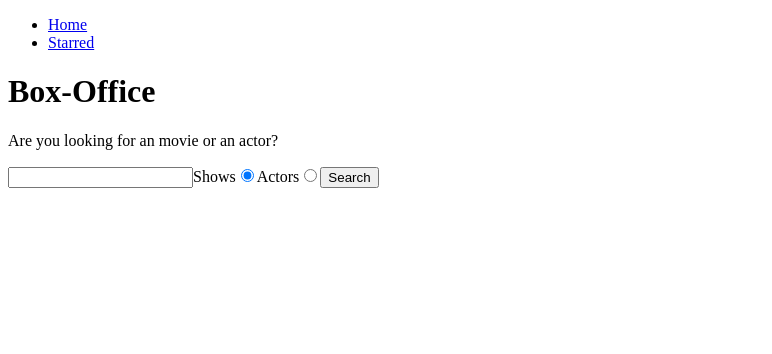
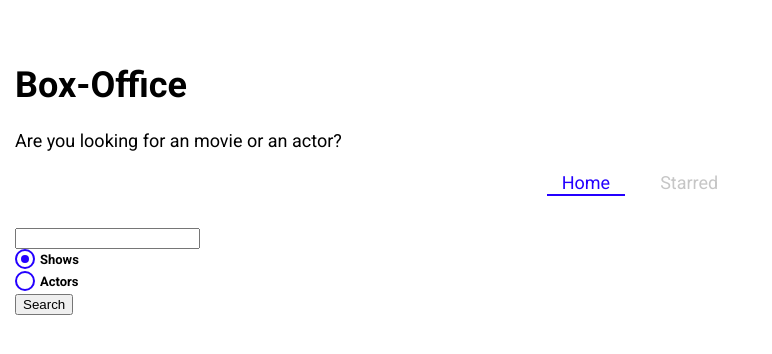
Before and after one commit to gopala142002/Box-Office, a React (Create React App) app: page / in a window 1280 px wide. Shown: the top 354 px of the page, without its empty margins (0-772 px from the left). Built offline with nearby package versions, Linux system fonts and the light colour scheme.

Commit message:
Installed styled components. Create global theme with sc. created custom radio. used Navlink from react-router to style active link

```diff
--- a/package.json
+++ b/package.json
@@ -11,6 +11,7 @@
     "react-dom": "^18.2.0",
     "react-router-dom": "^6.15.0",
     "react-scripts": "5.0.1",
+    "styled-components": "^6.0.7",
     "web-vitals": "^2.1.4",
     "workbox-background-sync": "^6.6.0",
     "workbox-broadcast-update": "^6.6.0",
--- a/public/index.html
+++ b/public/index.html
@@ -8,7 +8,11 @@
     <meta name="description" content="Web site created using create-react-app" />
     <link rel="apple-touch-icon" href="%PUBLIC_URL%/logo192.png" />
     <link rel="manifest" href="%PUBLIC_URL%/manifest.json" />
-    <title>Box-office</title>
+    <link
+    href="https://fonts.googleapis.com/css?family=Roboto:300,400,700,&display=swap"
+    rel="stylesheet"
+    />
+<title>Box Office</title>
   </head>
   <body>
     <div id="root"></div>
--- a/src/App.js
+++ b/src/App.js
@@ -1,15 +1,18 @@
 import { BrowserRouter, Routes, Route } from "react-router-dom";
 import Home from "./pages/Home";
 // import Contact from './pages/Contact';
+// import { ThemeProvider } from "styled-components";
 import Starred from "./pages/Starred";
 import MainLayout from "./components/MainLayout";
 import Show from "./pages/Show";
 import {QueryClient,QueryClientProvider} from '@tanstack/react-query'
 const queryClient = new QueryClient();
+import {GlobalTheme} from './theme'
 const App = () => {
   return (
     <>
     <QueryClientProvider client={queryClient}>
+      <GlobalTheme>
         <BrowserRouter>
           {/* <MainLayout /> */}
           <Routes>
@@ -29,6 +32,7 @@
             />
           </Routes>
         </BrowserRouter>
+      </GlobalTheme>
       </QueryClientProvider>
     </>
   );
--- /dev/null
+++ b/src/components/CustomRadio.jsx
@@ -0,0 +1,57 @@
+import styled from "styled-components";
+const CustomRadio=({label,...inputProps})=>{
+    return(
+        <StyledRadio>
+        {label}
+        <input{...inputProps} type="radio"/>
+        <span/>
+      </StyledRadio>
+    )
+};
+export default CustomRadio;
+
+const StyledRadio = styled.label`
+  display: block;
+  position: relative;
+  padding-left: 25px;
+  cursor: pointer;
+  font-size: 13px;
+  user-select: none;
+  font-weight: 700;
+  line-height: 1.65;
+  input {
+    position: absolute;
+    opacity: 0;
+    cursor: pointer;
+  }
+  span {
+    position: absolute;
+    top: 0;
+    left: 0;
+    height: 16px;
+    width: 16px;
+    background-color: #fff;
+    border: 2px solid ${({ theme }) => theme.mainColors.blue};
+    border-radius: 50%;
+  }
+  input:checked ~ span {
+    background-color: #fff;
+    border: 2px solid ${({ theme }) => theme.mainColors.blue};
+  }
+  span:after {
+    content: '';
+    position: absolute;
+    display: none;
+  }
+  input:checked ~ span:after {
+    display: block;
+  }
+  span:after {
+    top: 4px;
+    left: 4px;
+    width: 8px;
+    height: 8px;
+    border-radius: 50%;
+    background: ${({ theme }) => theme.mainColors.blue};
+  }
+`;
--- a/src/components/MainLayout.jsx
+++ b/src/components/MainLayout.jsx
@@ -4,8 +4,8 @@
 const MainLayout = () => {
   return (
     <div>
+      <AppTitle />
       <Navs />
-      <AppTitle />
       <Outlet/>
     </div>
   );
--- a/src/components/Navs.jsx
+++ b/src/components/Navs.jsx
@@ -1,4 +1,5 @@
-import { Link } from "react-router-dom";
+import { NavLink } from "react-router-dom";
+import styled from "styled-components";
 const LINKS = [
   {
     text: "Home",
@@ -12,14 +13,54 @@
 const Navs = () => {
   return (
     <div>
-      <ul>
+      <NavList>
         {LINKS.map((LINK) => (
           <li key={LINK.to}>
-            <Link to={LINK.to}>{LINK.text}</Link>
+            <LinkStyled to={LINK.to}>{LINK.text}</LinkStyled>
           </li>
         ))}
-      </ul>
+      </NavList>
     </div>
   );
 };
 export default Navs;
+const NavList = styled.ul`
+  display: flex;
+  justify-content: center;
+  list-style: none;
+  margin: 0 0 30px;
+  padding: 0;
+  li {
+    margin: 0 10px;
+  }
+`;
+const LinkStyled = styled(NavLink)`
+  display: block;
+  padding: 3px 15px;
+  position: relative;
+  text-decoration: none;
+  color: ${({ theme }) => theme.mainColors.gray};
+  &.active {
+    color: ${({ theme }) => theme.mainColors.blue};
+    &:after {
+      content: '';
+      position: absolute;
+      display: block;
+      height: 2px;
+      left: 0%;
+      bottom: 0;
+      background-color: ${({ theme }) => theme.mainColors.blue};
+      animation: slide-in 0.3s ease-in forwards;
+      @keyframes slide-in {
+        from {
+          left: 50%;
+          width: 0;
+        }
+        to {
+          left: 0%;
+          width: 100%;
+        }
+      }
+    }
+  }
+`;
--- a/src/components/SearchForm.jsx
+++ b/src/components/SearchForm.jsx
@@ -1,5 +1,6 @@
 import { useState} from "react";
 import { useSearchStr } from "../lib/useSearchStr";
+import CustomRadio from "./CustomRadio";
 const SearchForm = ({ onSearch }) => {
   const [searchStr, setSearchStr] = useSearchStr("");
   const [searchOption, setSearchOption] = useState("shows");
@@ -18,26 +19,21 @@
   return (
     <form onSubmit={onSubmit}>
       <input type="text" onChange={onSearchInput} value={searchStr} />
-      <label>
-        Shows
-        <input
-          type="radio"
+
+      <CustomRadio
+        label="Shows"
         name="search-option"
         value="shows"
         checked={searchOption === "shows"}
         onChange={onRadioChange}
       />
-      </label>
-      <label>
-        Actors
-        <input
-          type="radio"
+      <CustomRadio
+        label="Actors"
         name="search-option"
         value="actors"
         checked={searchOption === "actors"}
         onChange={onRadioChange}
       />
-      </label>
       <button type="submit">Search</button>
     </form>
   );
--- a/src/pages/Starred.jsx
+++ b/src/pages/Starred.jsx
@@ -22,6 +22,6 @@
   {
     return <div>Error occurred {starredShowsError}</div>
   }
-  return <div>Shows are loading</div>
+  return <div>Shows are loading </div>
 }
 export default Starred;
--- /dev/null
+++ b/src/theme.jsx
@@ -0,0 +1,27 @@
+import { ThemeProvider,createGlobalStyle} from "styled-components";
+const theme = {
+  fontFamily: "Roboto, sans-serif",
+  mainColors: {
+    blue: "#2400ff",
+    gray: "#c6c6c6",
+    dark: "#353535",
+  },
+};
+const GlobalStyles = createGlobalStyle`
+  body {
+    font-family: ${({ theme }) => theme.fontFamily};
+    font-size: 18px;
+    margin: 0;
+    padding-top: 40px;
+    padding-left: 15px;
+    padding-right: 15px;
+  }
+`;
+export const GlobalTheme = ({children}) => {
+    return (
+        <ThemeProvider theme={theme}>
+            <GlobalStyles/>
+            {children}
+        </ThemeProvider>
+    );
+};
```
Also changed, not shown: 1 other file (tests, documents, lock files or other folders). Lines whose indentation alone changed are shown as unchanged.
